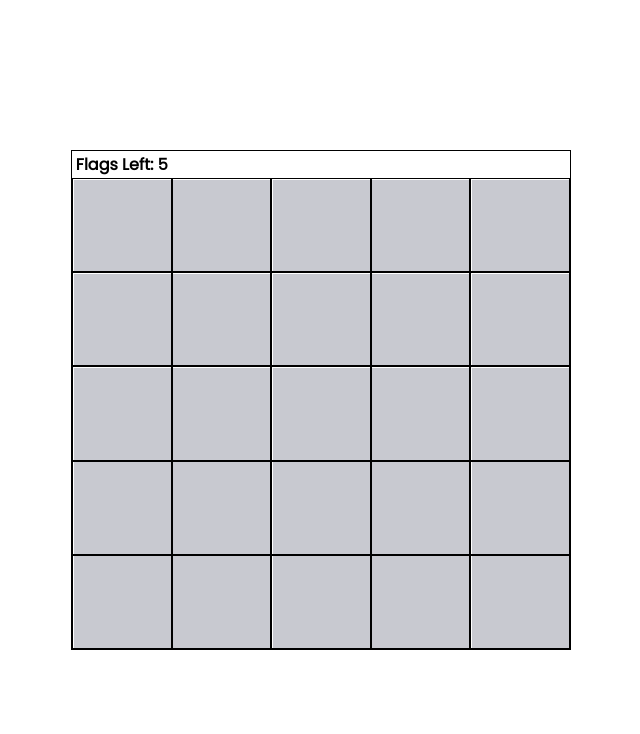
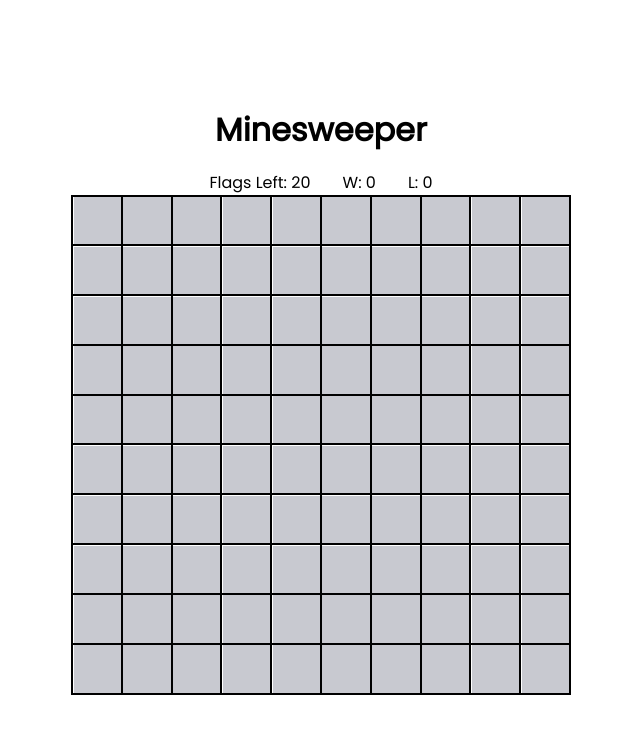
Before and after one commit to collincchoy/minesweeper, a React (Create React App) app: page / in a window 1280 px wide. Shown: the top 734 px of the page, without its empty margins (319-959 px from the left). Built offline with nearby package versions, Linux system fonts and the light colour scheme.

Commit message:
Add GameStatus component & win/loss tracking.

```diff
--- a/src/components/Game.tsx
+++ b/src/components/Game.tsx
@@ -6,6 +6,7 @@ import Block from "./Block";
 import { BlockType, BlockValue, Bomb } from "../types";
 import Modal from "./Modal";
 import useModal from "../hooks/useModal";
+import GameStatus from "./GameStatus";
 
 const Grid = styled.table`
   width: 500px;
@@ -28,9 +29,15 @@ const GridItem = styled.td`
 
 const MiddleOfScreen = styled.div`
   display: flex;
+  flex-direction: column;
   justify-content: center;
   align-items: center;
   height: 100vh;
+`;
+
+const Title = styled.h1`
+  margin-top: 0px;
+  margin-bottom: 0.5em;
 `;
 
 const RestartButton = styled.button`
@@ -53,15 +60,19 @@ const Game = () => {
     modalMessage,
     modalBackground,
   } = useModal();
+  const [winCount, setWinCount] = useState(0);
+  const [lossCount, setLossCount] = useState(0);
   const endGame = (won: boolean) => {
     if (won) {
+      setWinCount(winCount + 1);
       showModal("You got them all! You win!", true);
     } else {
+      setLossCount(lossCount + 1);
       showModal("BOOM!", false);
     }
   };
 
-  const [size] = useState({ width: 5, height: 5 });
+  const [size] = useState({ width: 10, height: 10 });
   const [bombCount] = useState(
     Math.floor(size.width * size.height * 0.2) // 20% of board is bombs
   );
@@ -137,12 +148,9 @@ const Game = () => {
         <RestartButton onClick={restartGame}>Restart</RestartButton>
       </Modal>
 
+      <Title>Minesweeper</Title>
+      <GameStatus flagsLeft={flagsLeft} wins={winCount} losses={lossCount} />
       <Grid>
-        <thead>
-          <tr>
-            <th>Flags Left: {flagsLeft}</th>
-          </tr>
-        </thead>
         <tbody>
           {board.map((row, row_i) => (
             <GridRow key={row_i}>
--- /dev/null
+++ b/src/components/GameStatus.tsx
@@ -0,0 +1,29 @@
+import React from "react";
+import styled from "styled-components";
+
+const StyledGameStatus = styled.div`
+  display: flex;
+  justify-content: space-between;
+  align-items: center;
+`;
+
+const StyledStatusText = styled.span`
+  margin-left: 1rem;
+  margin-right: 1rem;
+`;
+
+const GameStatus: React.FC<{
+  flagsLeft: number;
+  wins: number;
+  losses: number;
+}> = ({ flagsLeft, wins, losses }) => {
+  return (
+    <StyledGameStatus>
+      <StyledStatusText>Flags Left: {flagsLeft}</StyledStatusText>
+      <StyledStatusText>W: {wins}</StyledStatusText>
+      <StyledStatusText>L: {losses}</StyledStatusText>
+    </StyledGameStatus>
+  );
+};
+
+export default GameStatus;
```
